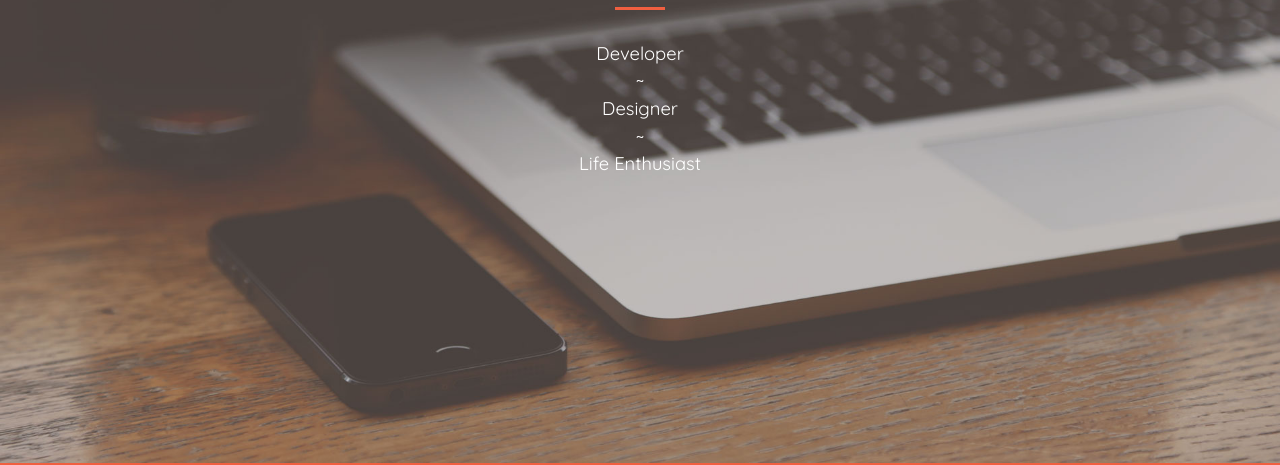
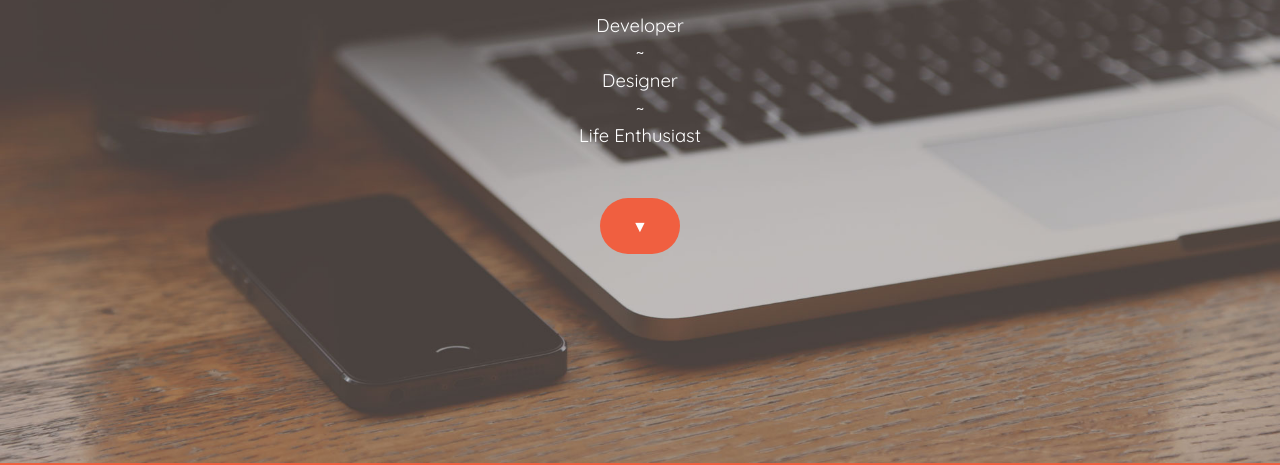
Before and after one commit to TejasMehta1/TejasWeb, a website: page index.html in a window 1280 px wide. Shown: the part 337-802 px from the top of the page. Drawn offline with nearby package versions, Linux system fonts and the light colour scheme; files whose address does not match are found by name.

Commit message:
Update index.html

```diff
--- a/index.html
+++ b/index.html
@@ -69,7 +69,7 @@
           <div class="col-lg-8 mx-auto">
             <p class="text-boldish mb-5">Developer<br>~<br>Designer<br>~<br>Life Enthusiast</p>
 
-          <!--  <a class="btn btn-primary btn-xl js-scroll-trigger" href="#about">&#9660</a>-->
+           <a class="btn btn-primary btn-xl js-scroll-trigger" href="#about">&#9660</a>
           </div>
         </div>
       </div>
```
